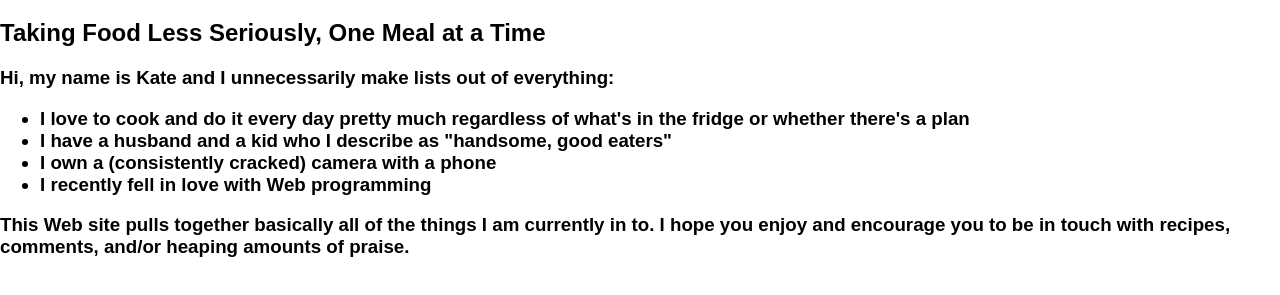
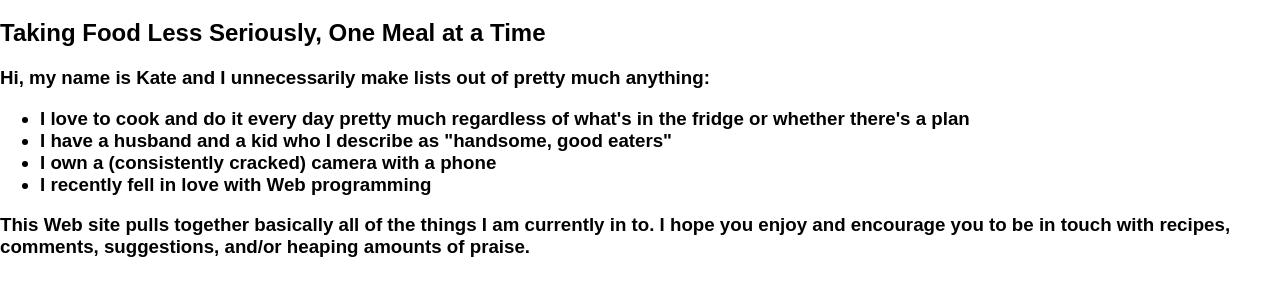
Before and after one commit to kmzurlocuva/food-is-love, a plain HTML site: page index.html in a window 1280 px wide. Shown: the part 61-356 px from the top of the page. Drawn offline with Linux system fonts and the light colour scheme.

Commit message:
small bio tweaks

```diff
--- a/index.html
+++ b/index.html
@@ -35,14 +35,14 @@
     </main>
     <footer>
       <article id="about">
-        <h3>Hi, my name is Kate and I unnecessarily make lists out of everything:
+        <h3>Hi, my name is Kate and I unnecessarily make lists out of pretty much anything:
           <ul>
             <li>I love to cook and do it every day pretty much regardless of what's in the fridge or whether there's a plan</li>
             <li>I have a husband and a kid who I describe as "handsome, good eaters"</li>
             <li>I own a (consistently cracked) camera with a phone</li>
             <li>I recently fell in love with Web programming</li>
           </ul>
-            This Web site pulls together basically all of the things I am currently in to. I hope you enjoy and encourage you to be in touch with recipes, comments, and/or heaping amounts of praise.
+            This Web site pulls together basically all of the things I am currently in to. I hope you enjoy and encourage you to be in touch with recipes, comments, suggestions, and/or heaping amounts of praise.
         </h3>
       </article>
     </footer>
```
